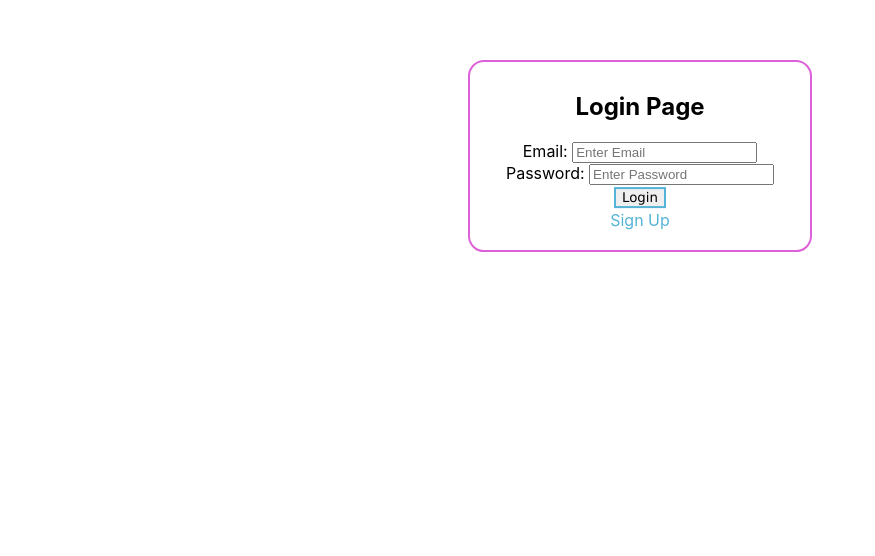
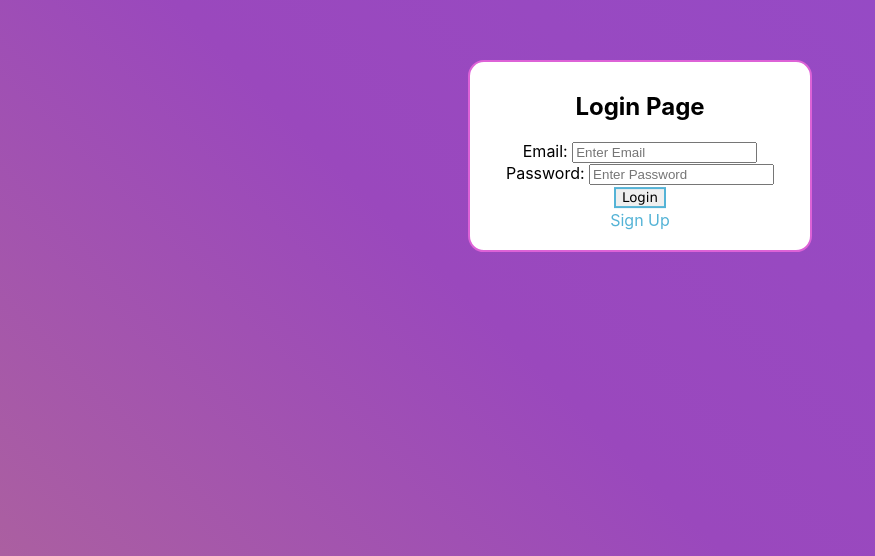
Before and after one commit to ska09634/4300FinalProject, a React (Create React App) app in the folder final-project/: page / in a window 1280 px wide. Shown: the part 244-800 px from the top of the page, without its empty margins (0-875 px from the left). Built offline with nearby package versions, Linux system fonts and the light colour scheme; no server answers; the HTML template or start-up script is replaced by a standard one.

Commit message:
ok last push for real

```diff
--- a/final-project/src/App.css
+++ b/final-project/src/App.css
@@ -199,8 +199,7 @@ a:hover {
   background: linear-gradient(45deg, #f3b886, #e7b13c, #9a48bd, #5d15d8bd);
   background-size: 400% 400%;
   animation: gradient 15s ease infinite;
-  height: 100%;
-  background-attachment: fixed;
+  height: 150vh;
 }
 
 .App-link {
```
